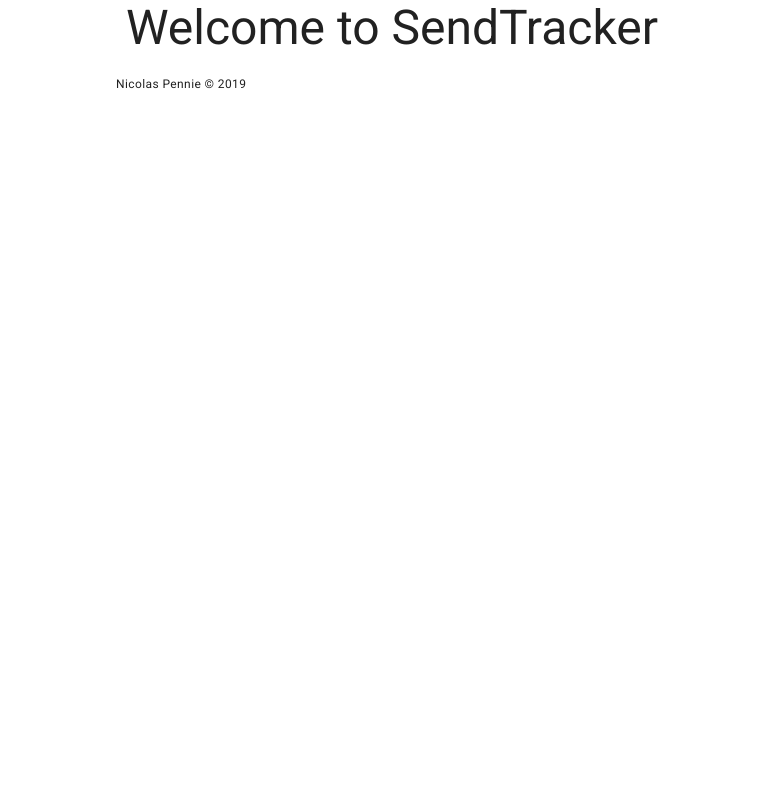
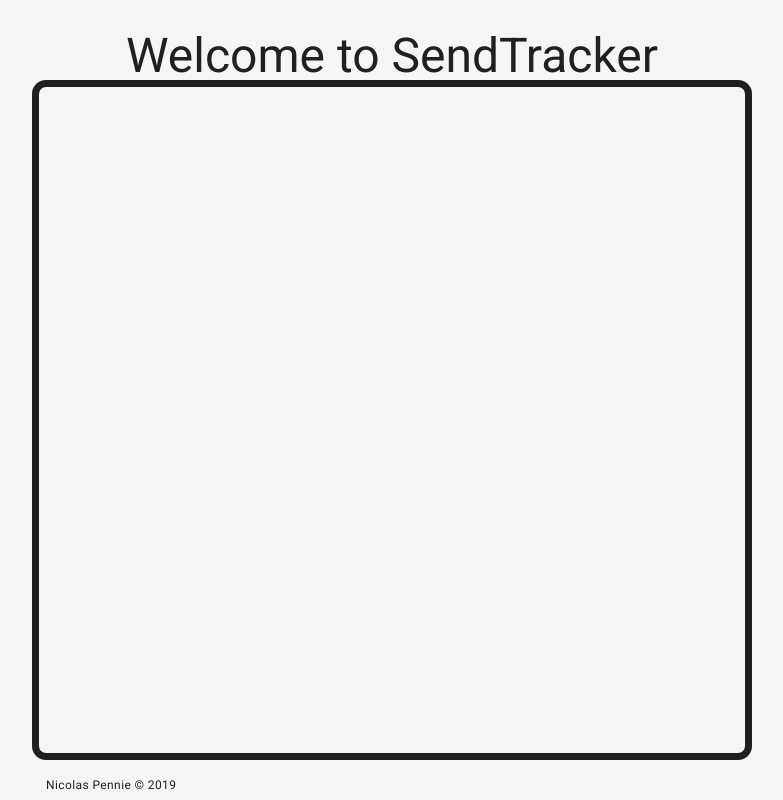
Before and after one commit to NicolasPennie/SendTracker, a Next.js app: page / in a window 1280 px wide. Shown: the whole page, without its empty margins (248-1031 px from the left). Built offline with nearby package versions, Linux system fonts and the light colour scheme.

Commit message:
Implement basic layout

```diff
--- a/package.json
+++ b/package.json
@@ -9,6 +9,7 @@
     "@material-ui/core": "^4.5.1",
     "next": "^9.0.2",
     "react": "^16.8.6",
-    "react-dom": "^16.8.6"
+    "react-dom": "^16.8.6",
+    "styled-components": "^4.4.1"
   }
 }
--- a/pages/index.js
+++ b/pages/index.js
@@ -2,14 +2,29 @@ import React from 'react'
 import { Container, Typography } from '@material-ui/core';
 import Layout from '../src/hocs/layout';
 
+const Title = () => {
+  return (
+    <Container maxWidth="sm">
+      <Typography variant="h3" align="center" gutterBottom>
+        Welcome to SendTracker
+      </Typography>
+    </Container>
+  );
+}
+
+const Footer = () => {
+  return (
+    <Typography variant="caption" align="center">
+      Nicolas Pennie &copy; 2019
+    </Typography>
+  );
+}
+
 export default function() {
   return (
-    <Layout>
-      <Container maxWidth="sm">
-        <Typography variant="h3" align="center" gutterBottom>
-          Welcome to SendTracker
-        </Typography>
-      </Container>
-    </Layout>
+    <Layout
+      title={ <Title/> }
+      footer={ <Footer/> }
+    />
   )
 }
--- a/src/hocs/layout.js
+++ b/src/hocs/layout.js
@@ -1,31 +1,54 @@
 import React from 'react';
 import Head from 'next/head';
-import { Container, Typography } from '@material-ui/core';
+import styled from 'styled-components';
 
-export default function({ children }) {
+const AppContainer = styled.div`
+  height: 100vh;
+  width: 100vw;
+  display: grid;
+  grid-template-columns: 20em auto 20em;
+  grid-template-rows: 10% auto 5%;
+`
+
+const Title = styled.div`
+  grid-column-start: 2;
+  grid-row-start: 1;
+  margin: 2em;
+`
+
+const Content = styled.div`
+  grid-column-start: 2;
+  grid-row-start: 2;
+  border: 0.5em solid;
+  border-radius: 1em;
+`
+
+const Footer = styled.div`
+  grid-column-start: 2;
+  grid-row-start: 3;
+  margin: 1em;
+`
+
+export default function({ title, content, footer }) {
   return (
-    <div>
+    <AppContainer>
       <Head>
         <title>SendTracker</title>
         <meta charSet='utf-8' />
         <meta name='viewport' content='initial-scale=1.0, width=device-width' />
       </Head>
 
-      <header>
-        <nav>
-          {/* Future links go here */}
-        </nav>
-      </header>
+      <Title>
+        {title}
+      </Title>
 
-      {children}
+      <Content>
+        {content}
+      </Content>
 
-      <footer>
-        <Container maxWidth="sm">
-          <Typography variant="caption" align="center">
-            Nicolas Pennie &copy; 2019
-          </Typography>
-        </Container>
-      </footer>
-    </div>
+      <Footer>
+        {footer}
+      </Footer>
+    </AppContainer>
   );
 }
--- a/src/theme/theme.js
+++ b/src/theme/theme.js
@@ -14,7 +14,7 @@ const theme = createMuiTheme({
       main: red.A400,
     },
     background: {
-      default: '#fff',
+      default: 'whitesmoke',
     },
   },
 });
```
Also changed, not shown: 1 other file (tests, documents, lock files or other folders).
